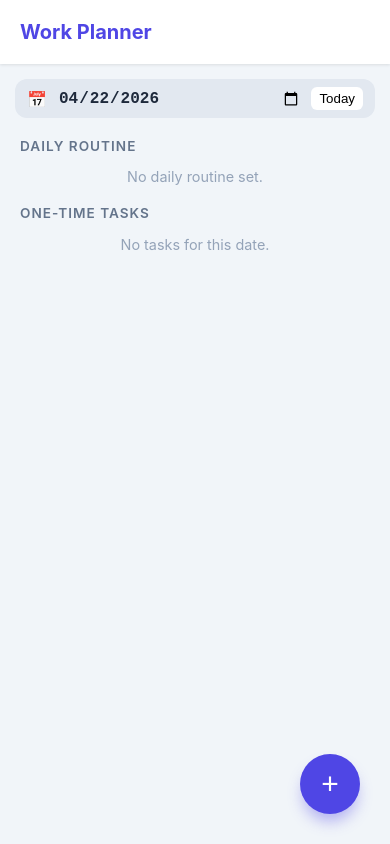
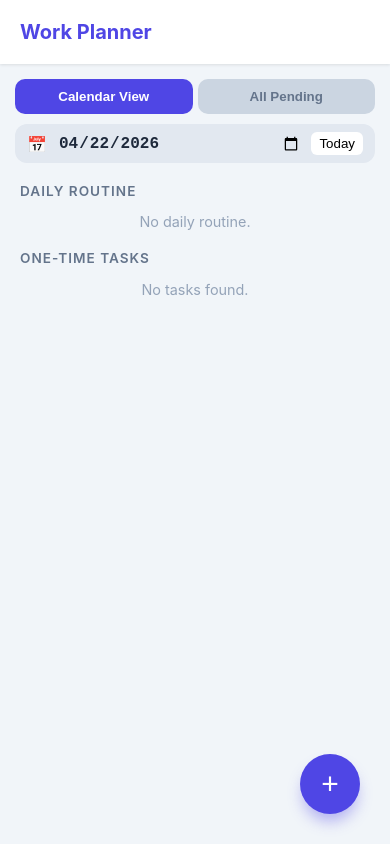
Before and after one commit to adbasithsj/work-planner, a plain HTML site: page index.html in a window 390 px wide. Drawn offline with Linux system fonts and the light colour scheme.

Commit message:
Refactor index.html for improved layout and functionality

```diff
--- a/index.html
+++ b/index.html
@@ -40,24 +40,32 @@
         header h1 { margin: 0; font-size: 1.25rem; font-weight: 700; color: var(--primary); }
         .container { padding: 15px; max-width: 600px; margin: 0 auto; }
 
+        .top-bar {
+            display: flex;
+            flex-direction: column;
+            gap: 10px;
+            margin-bottom: 20px;
+        }
+
         .date-bar {
             display: flex;
             align-items: center;
             gap: 10px;
-            margin-bottom: 20px;
             background: #e2e8f0;
             padding: 8px 12px;
             border-radius: 12px;
         }
         .date-bar input {
-            border: none;
-            background: transparent;
-            font-weight: 600;
-            color: var(--text-main);
-            font-size: 1rem;
-            outline: none;
-            flex-grow: 1;
+            border: none; background: transparent; font-weight: 600;
+            color: var(--text-main); font-size: 1rem; outline: none; flex-grow: 1;
         }
+
+        .filter-tabs { display: flex; gap: 5px; }
+        .tab-btn {
+            flex: 1; border: none; padding: 10px; border-radius: 10px;
+            font-weight: 600; cursor: pointer; background: #cbd5e1; color: var(--text-sub);
+        }
+        .tab-btn.active { background: var(--primary); color: white; }
 
         .section-header {
             font-size: 0.85rem;
@@ -88,15 +96,9 @@
 
         .actions { display: flex; gap: 4px; align-items: center; }
         .btn-icon {
-            border: none;
-            width: 32px;
-            height: 32px;
-            border-radius: 8px;
-            display: flex;
-            align-items: center;
-            justify-content: center;
-            cursor: pointer;
-            font-size: 0.9rem;
+            border: none; width: 32px; height: 32px; border-radius: 8px;
+            display: flex; align-items: center; justify-content: center;
+            cursor: pointer; font-size: 0.9rem;
         }
 
         .btn-sort { background: #f1f5f9; color: var(--text-sub); font-size: 1.1rem; }
@@ -106,37 +108,20 @@
         .btn-delete { background: #fee2e2; color: var(--danger); }
 
         .fab {
-            position: fixed;
-            bottom: 30px;
-            right: 30px;
-            width: 60px;
-            height: 60px;
-            background: var(--primary);
-            color: white;
-            border-radius: 50%;
-            display: flex;
-            align-items: center;
-            justify-content: center;
-            font-size: 30px;
-            box-shadow: 0 10px 15px -3px rgba(79, 70, 229, 0.4);
-            border: none;
-            z-index: 20;
+            position: fixed; bottom: 30px; right: 30px; width: 60px; height: 60px;
+            background: var(--primary); color: white; border-radius: 50%;
+            display: flex; align-items: center; justify-content: center;
+            font-size: 30px; box-shadow: 0 10px 15px -3px rgba(79, 70, 229, 0.4);
+            border: none; z-index: 20;
         }
 
         #addModal {
-            display: none;
-            position: fixed;
-            top: 0; left: 0; width: 100%; height: 100%;
-            background: rgba(0,0,0,0.5);
-            z-index: 100;
-            align-items: flex-end;
+            display: none; position: fixed; top: 0; left: 0; width: 100%; height: 100%;
+            background: rgba(0,0,0,0.5); z-index: 100; align-items: flex-end;
         }
         .modal-content {
-            background: var(--card);
-            width: 100%;
-            padding: 25px;
-            border-radius: 24px 24px 0 0;
-            animation: slideUp 0.2s ease-out;
+            background: var(--card); width: 100%; padding: 25px;
+            border-radius: 24px 24px 0 0; animation: slideUp 0.2s ease-out;
         }
         @keyframes slideUp { from { transform: translateY(100%); } to { transform: translateY(0); } }
 
@@ -151,16 +136,23 @@
 </header>
 
 <div class="container">
-    <div class="date-bar">
+    <div class="top-bar">
+        <div class="filter-tabs">
+            <button id="tabToday" class="tab-btn active" onclick="setViewMode('today')">Calendar View</button>
+            <button id="tabPending" class="tab-btn" onclick="setViewMode('pending')">All Pending</button>
+        </div>
+
+        <div class="date-bar" id="dateBarContainer">
             <span>📅</span>
             <input type="date" id="viewDateSelector" onchange="render()">
             <button onclick="setToToday()" style="border:none; background:white; padding:4px 8px; border-radius:6px;">Today</button>
         </div>
+    </div>
 
-    <div class="section-header">Daily Routine</div>
+    <div id="routineHeader" class="section-header">Daily Routine</div>
     <div id="dailyList"></div>
 
-    <div class="section-header">One-Time Tasks</div>
+    <div id="occasionalHeader" class="section-header">One-Time Tasks</div>
     <div id="onceList"></div>
 </div>
 
@@ -178,10 +170,19 @@
 
 <script>
     let tasks = JSON.parse(localStorage.getItem('myWorkTasks')) || [];
+    let viewMode = 'today'; // 'today' or 'pending'
     const viewDateInput = document.getElementById('viewDateSelector');
     const todayStr = new Date().toISOString().split('T')[0];
 
     viewDateInput.value = todayStr;
+
+    function setViewMode(mode) {
+        viewMode = mode;
+        document.getElementById('tabToday').classList.toggle('active', mode === 'today');
+        document.getElementById('tabPending').classList.toggle('active', mode === 'pending');
+        document.getElementById('dateBarContainer').style.display = (mode === 'today') ? 'flex' : 'none';
+        render();
+    }
 
     function openModal() { document.getElementById('addModal').style.display = 'flex'; }
     function closeModal() { document.getElementById('addModal').style.display = 'none'; }
@@ -192,7 +193,6 @@
         const date = document.getElementById('dateInput').value;
         if (!text) return;
 
-        // Using .push() so new tasks appear at the bottom
         tasks.push({
             id: Date.now(),
             text: text,
@@ -209,7 +209,6 @@
     function moveTask(id, direction) {
         const index = tasks.findIndex(t => t.id === id);
         if (index < 0) return;
-
         const newIndex = index + direction;
         if (newIndex >= 0 && newIndex < tasks.length) {
             const temp = tasks[index];
@@ -225,11 +224,12 @@
         if (newText) { task.text = newText; saveAndRefresh(); }
     }
 
-    function toggleTask(id) {
-        const viewDate = viewDateInput.value;
+    function toggleTask(id, customDate) {
+        // In pending mode, we mark it done for TODAY. In calendar mode, for the SELECTED date.
+        const completionDate = customDate || (viewMode === 'today' ? viewDateInput.value : todayStr);
         tasks = tasks.map(task => {
             if (task.id === id) {
-                task.lastCompletedDate = (task.lastCompletedDate === viewDate) ? null : viewDate;
+                task.lastCompletedDate = (task.lastCompletedDate === completionDate) ? null : completionDate;
             }
             return task;
         });
@@ -256,8 +256,18 @@
         dailyList.innerHTML = '';
         onceList.innerHTML = '';
 
+        // UI Adjustments for mode
+        if (viewMode === 'pending') {
+            document.getElementById('routineHeader').style.display = 'none';
+            document.getElementById('occasionalHeader').innerText = 'Unfinished One-Time Tasks';
+        } else {
+            document.getElementById('routineHeader').style.display = 'block';
+            document.getElementById('occasionalHeader').innerText = 'One-Time Tasks';
+        }
+
         tasks.forEach((task) => {
             const isDoneOnViewDate = task.lastCompletedDate === viewDate;
+            const isDoneEver = task.lastCompletedDate !== null;
 
             const taskHtml = `
                 <div class="task-card ${isDoneOnViewDate ? 'done' : ''}">
@@ -265,12 +275,12 @@
                         <button class="btn-icon btn-sort" onclick="moveTask(${task.id}, -1)">↑</button>
                         <button class="btn-icon btn-sort" onclick="moveTask(${task.id}, 1)">↓</button>
                     </div>
-                    <div class="task-content" onclick="toggleTask(${task.id})">
+                    <div class="task-content" onclick="toggleTask(${task.id}, '${task.targetDate}')">
                         <span class="task-title">${task.text}</span>
-                        <span class="task-meta">${task.type === 'daily' ? '🔄 Daily' : '📅 ' + task.targetDate}</span>
+                        <span class="task-meta">${task.type === 'daily' ? '🔄 Daily' : '📅 ' + (task.targetDate || 'No Date')}</span>
                     </div>
                     <div class="actions">
-                        <button class="btn-icon btn-check ${isDoneOnViewDate ? 'active' : ''}" onclick="toggleTask(${task.id})">
+                        <button class="btn-icon btn-check ${isDoneOnViewDate ? 'active' : ''}" onclick="toggleTask(${task.id}, '${task.targetDate}')">
                             ${isDoneOnViewDate ? '✓' : '○'}
                         </button>
                         <button class="btn-icon btn-edit" onclick="editTask(${task.id})">✎</button>
@@ -279,15 +289,22 @@
                 </div>
             `;
 
+            if (viewMode === 'today') {
                 if (task.type === "daily") {
                     dailyList.insertAdjacentHTML('beforeend', taskHtml);
                 } else if (task.type === "once" && task.targetDate === viewDate) {
                     onceList.insertAdjacentHTML('beforeend', taskHtml);
                 }
+            } else {
+                // Pending Mode: Only show 'once' tasks that are NOT done
+                if (task.type === "once" && !isDoneEver) {
+                    onceList.insertAdjacentHTML('beforeend', taskHtml);
+                }
+            }
         });
 
-        if (!dailyList.innerHTML) dailyList.innerHTML = '<p style="color:#94a3b8; font-size:0.9rem; text-align:center;">No daily routine set.</p>';
-        if (!onceList.innerHTML) onceList.innerHTML = '<p style="color:#94a3b8; font-size:0.9rem; text-align:center;">No tasks for this date.</p>';
+        if (!dailyList.innerHTML && viewMode === 'today') dailyList.innerHTML = '<p style="color:#94a3b8; font-size:0.9rem; text-align:center;">No daily routine.</p>';
+        if (!onceList.innerHTML) onceList.innerHTML = '<p style="color:#94a3b8; font-size:0.9rem; text-align:center;">No tasks found.</p>';
     }
 
     render();
```
Lines whose indentation alone changed are shown as unchanged.
